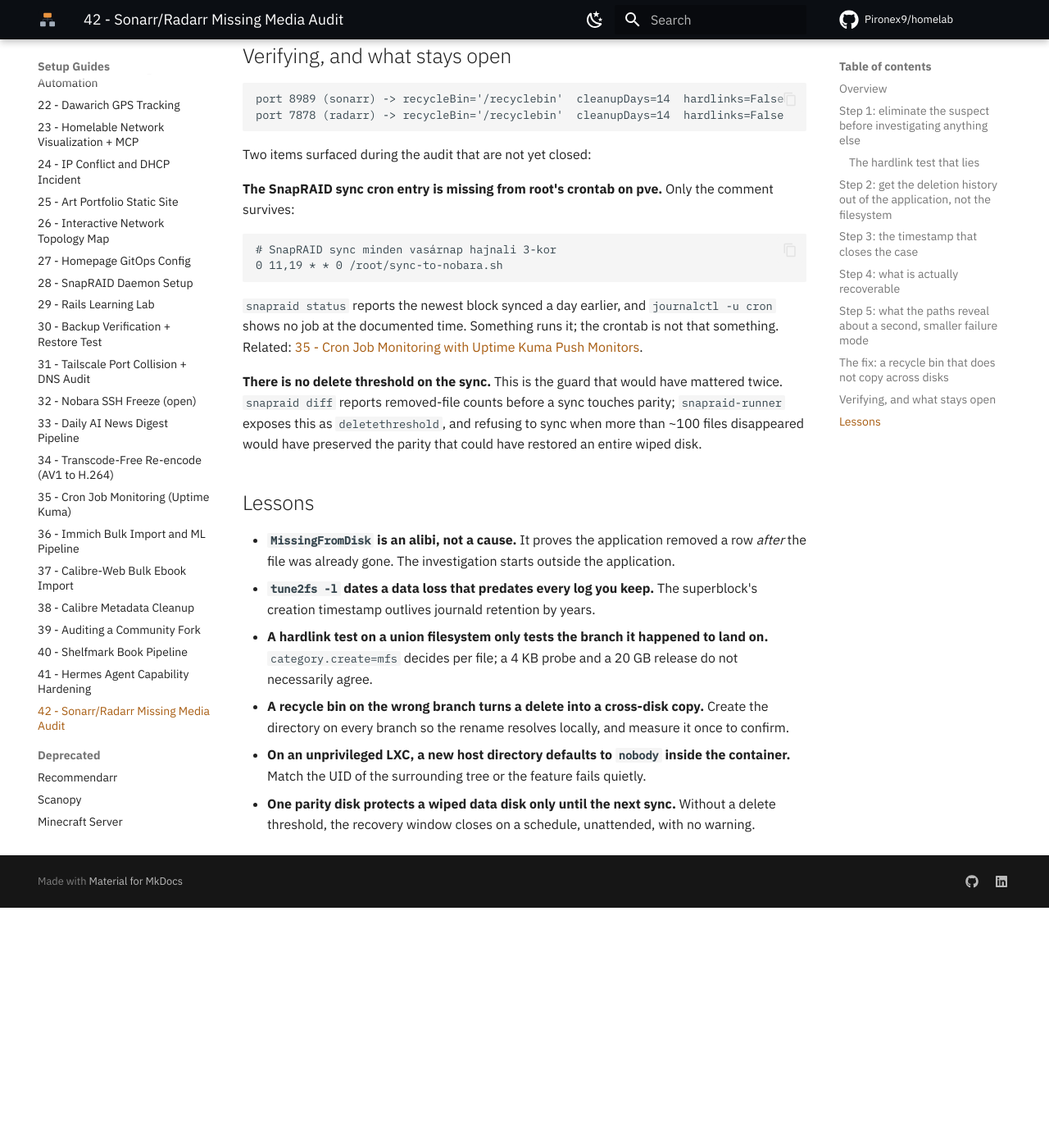
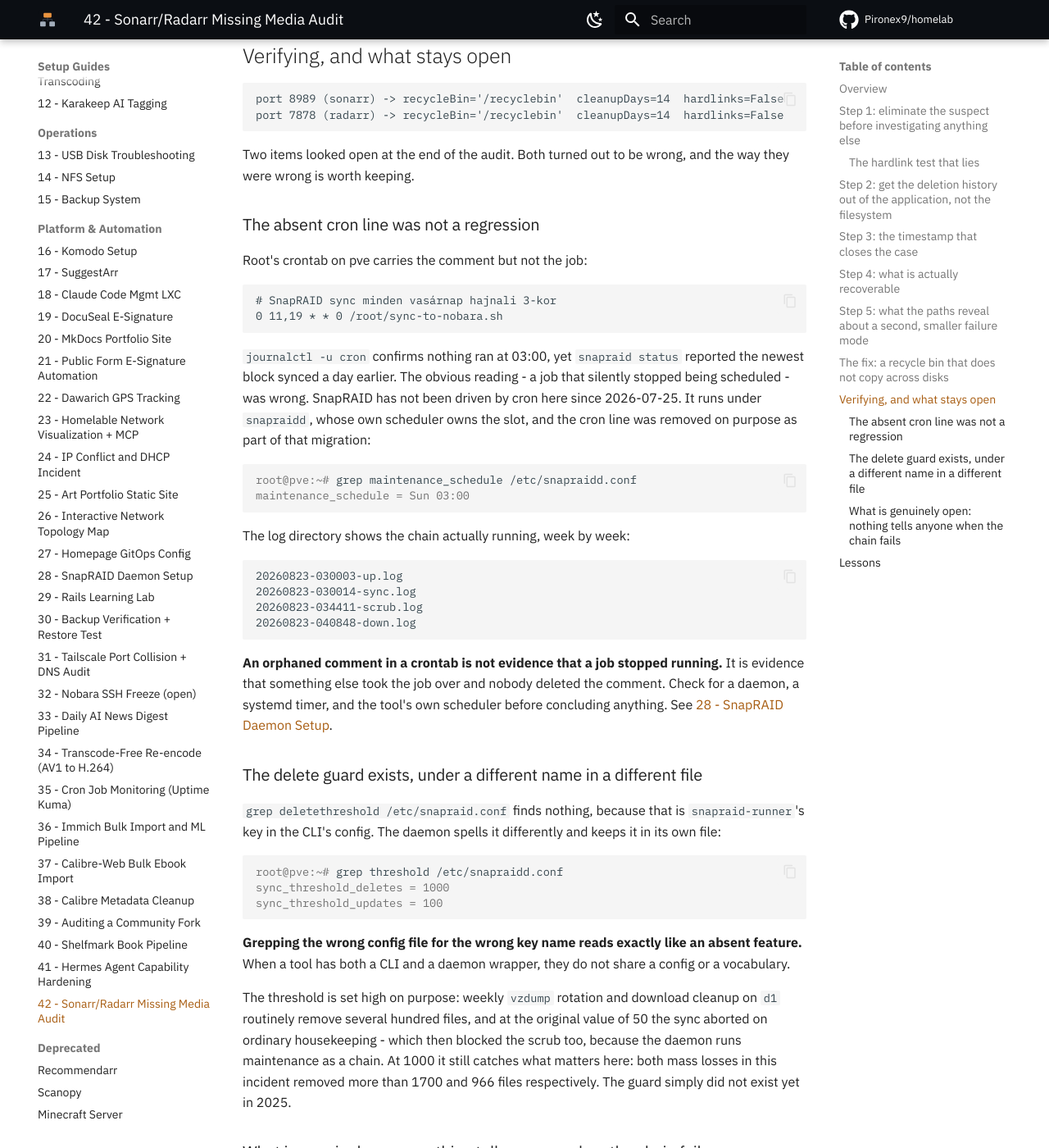
Before and after one commit to Pironex9/homelab, an MkDocs documentation site: the page built from docs/proxmox/42_Sonarr_Radarr_Missing_Media_Audit.md, in a window 1280 px wide and 1400 px high, scrolled down 6804 px. Shown: the whole window at 82% size. Built offline with MkDocs 1.6.1 and Material for MkDocs 9.7.7, drawn with Linux system fonts in a browser that asks for light colours; comment, search, counter and statistics services are not loaded; before the commit the page ends 7911 px from its top, so only the background shows below that; some of the changed text lies outside the part shown.

Commit message:
docs(proxmox): javitva a 42-es doksi ket teves allitasa
A snapraid sync cron sora nem hianyzik: 2026-07-25 ota a snapraidd hajtja
(maintenance_schedule = Sun 03:00), a cron sort akkor tavolitottuk el
szandekosan. A delete guard sem hianyzik: sync_threshold_deletes = 1000
a /etc/snapraidd.conf-ban, a deletethreshold nev a snapraid-runner-e.

Ami tenylegesen nyitott: a notify_result ki van kommentelve, a megszakadt
lanc csak syslogba kerul - ez rejtette el a 2026-08-09-i abortot 10 napig.

````diff
--- a/docs/proxmox/42_Sonarr_Radarr_Missing_Media_Audit.md
+++ b/docs/proxmox/42_Sonarr_Radarr_Missing_Media_Audit.md
@@ -266,18 +266,61 @@
 port 7878 (radarr) -> recycleBin='/recyclebin'  cleanupDays=14  hardlinks=False
 ```
 
-Two items surfaced during the audit that are not yet closed:
+Two items looked open at the end of the audit. Both turned out to be wrong, and the way they were wrong is worth keeping.
 
-**The SnapRAID sync cron entry is missing from root's crontab on pve.** Only the comment survives:
+### The absent cron line was not a regression
+
+Root's crontab on pve carries the comment but not the job:
 
 ```
 # SnapRAID sync minden vasárnap hajnali 3-kor
 0 11,19 * * 0 /root/sync-to-nobara.sh
 ```
 
-`snapraid status` reports the newest block synced a day earlier, and `journalctl -u cron` shows no job at the documented time. Something runs it; the crontab is not that something. Related: [35 - Cron Job Monitoring with Uptime Kuma Push Monitors](./35_Cron_Job_Monitoring_Uptime_Kuma.md).
+`journalctl -u cron` confirms nothing ran at 03:00, yet `snapraid status` reported the newest block synced a day earlier. The obvious reading - a job that silently stopped being scheduled - was wrong. SnapRAID has not been driven by cron here since 2026-07-25. It runs under `snapraidd`, whose own scheduler owns the slot, and the cron line was removed on purpose as part of that migration:
 
-**There is no delete threshold on the sync.** This is the guard that would have mattered twice. `snapraid diff` reports removed-file counts before a sync touches parity; `snapraid-runner` exposes this as `deletethreshold`, and refusing to sync when more than ~100 files disappeared would have preserved the parity that could have restored an entire wiped disk.
+```console
+root@pve:~# grep maintenance_schedule /etc/snapraidd.conf
+maintenance_schedule = Sun 03:00
+```
+
+The log directory shows the chain actually running, week by week:
+
+```
+20260823-030003-up.log
+20260823-030014-sync.log
+20260823-034411-scrub.log
+20260823-040848-down.log
+```
+
+**An orphaned comment in a crontab is not evidence that a job stopped running.** It is evidence that something else took the job over and nobody deleted the comment. Check for a daemon, a systemd timer, and the tool's own scheduler before concluding anything. See [28 - SnapRAID Daemon Setup](./28_SnapRAID_Daemon_Setup.md).
+
+### The delete guard exists, under a different name in a different file
+
+`grep deletethreshold /etc/snapraid.conf` finds nothing, because that is `snapraid-runner`'s key in the CLI's config. The daemon spells it differently and keeps it in its own file:
+
+```console
+root@pve:~# grep threshold /etc/snapraidd.conf
+sync_threshold_deletes = 1000
+sync_threshold_updates = 100
+```
+
+**Grepping the wrong config file for the wrong key name reads exactly like an absent feature.** When a tool has both a CLI and a daemon wrapper, they do not share a config or a vocabulary.
+
+The threshold is set high on purpose: weekly `vzdump` rotation and download cleanup on `d1` routinely remove several hundred files, and at the original value of 50 the sync aborted on ordinary housekeeping - which then blocked the scrub too, because the daemon runs maintenance as a chain. At 1000 it still catches what matters here: both mass losses in this incident removed more than 1700 and 966 files respectively. The guard simply did not exist yet in 2025.
+
+### What is genuinely open: nothing tells anyone when the chain fails
+
+`notify_result` is commented out in `/etc/snapraidd.conf`. The only sink configured is syslog:
+
+```
+notify_syslog_enabled = 1
+notify_syslog_level = info
+#notify_result = curl --narrow -f --max-time 30 --retry 3 -H "Title: %s" ... https://ntfy.sh/your_private_topic
+notify_result_level = error
+```
+
+This is not theoretical. On 2026-08-09 the sync aborted on the old 50-delete threshold, the chain stopped, and parity sat ten days stale while `systemctl is-active` stayed green and the dashboard looked healthy. Nobody was told. Every other scheduled job in this homelab either pushes to an Uptime Kuma monitor as a dead man's switch or posts to ntfy; the SnapRAID daemon does neither, and it guards the only parity copy of the array.
 
 ## Lessons
 
@@ -286,4 +329,5 @@
 - **A hardlink test on a union filesystem only tests the branch it happened to land on.** `category.create=mfs` decides per file; a 4 KB probe and a 20 GB release do not necessarily agree.
 - **A recycle bin on the wrong branch turns a delete into a cross-disk copy.** Create the directory on every branch so the rename resolves locally, and measure it once to confirm.
 - **On an unprivileged LXC, a new host directory defaults to `nobody` inside the container.** Match the UID of the surrounding tree or the feature fails quietly.
-- **One parity disk protects a wiped data disk only until the next sync.** Without a delete threshold, the recovery window closes on a schedule, unattended, with no warning.
+- **One parity disk protects a wiped data disk only until the next sync.** The recovery window closes on a schedule, unattended - so the delete threshold that refuses to sync after a mass removal is the guard that matters, and it has to be loud enough to reach a human.
+- **A leftover comment is not evidence of a missing job, and a missing key is not evidence of a missing feature.** Both false alarms in this audit came from reading one config file and stopping there.
````
